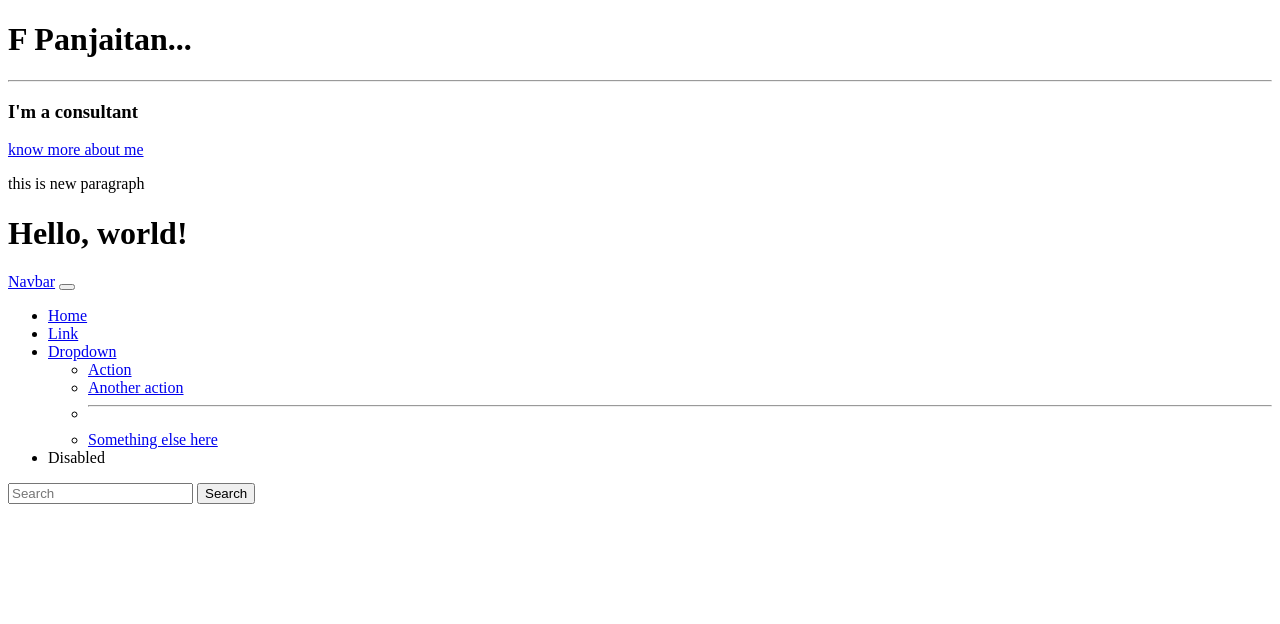
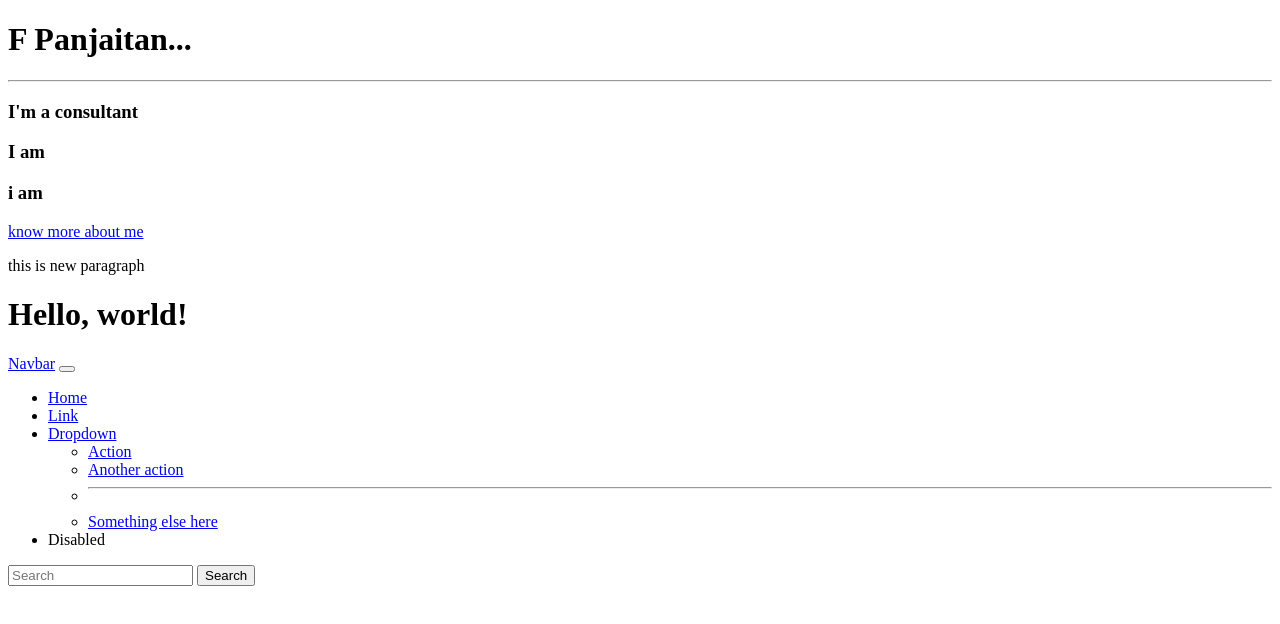
Before and after one commit to franspandjaitan/my-portfolio, a plain HTML site: page home.html in a window 1280 px wide. Drawn offline with Linux system fonts and the light colour scheme.

Commit message:
add info abt me

```diff
--- a/home.html
+++ b/home.html
@@ -10,6 +10,8 @@
     <h1>F Panjaitan...</h1>
     <hr>
     <h3>I'm a consultant</h3>
+    <h3>I am </h3>
+    <h3>i am</h3>
     <a href="about.html">know more about me</a>
     <p>this is new paragraph</p>
 
```
